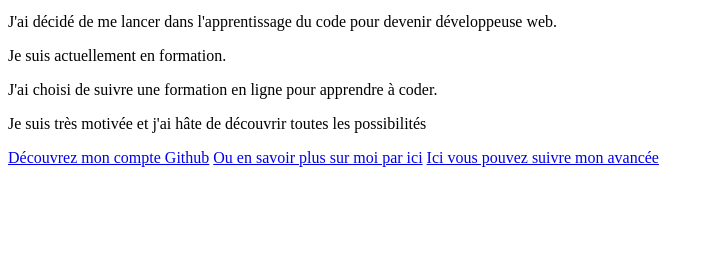
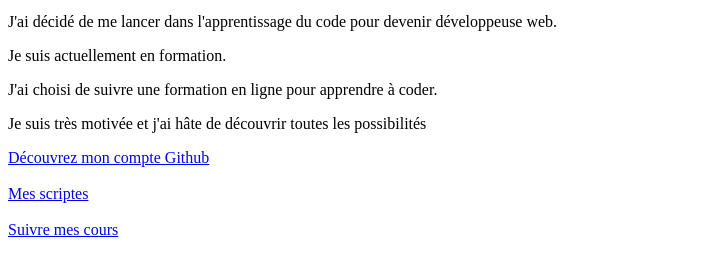
Before and after one commit to hadiascripte/Projet-Helium-HTML-CSS, a plain HTML site: page index.html in a window 1280 px wide. Shown: the part 101-374 px from the top of the page, without its empty margins (0-714 px from the left). Drawn offline with Linux system fonts and the light colour scheme.

Commit message:
first commit

```diff
--- a/index.html
+++ b/index.html
@@ -21,8 +21,8 @@
 
                 <p>Je suis actuellement en formation.</p>
                 <p>
-                    J'ai choisi de suivre une formation en ligne pour apprendre
-                    à coder.
+                    J'ai choisi de suivre une formation en ligne pour apprendre à
+                    coder.
                 </p>
                 <p>
                     Je suis très motivée et j'ai hâte de découvrir toutes les
@@ -34,10 +34,10 @@
         <a href="https://github.com/hadiascripte" target=" _blank"
             >Découvrez mon compte Github</a
         >
-        <a href="./Qui suis-je.html"> Ou en savoir plus sur moi par ici</a>
+        <br /><br />
+        <a href="mes réalisation.html"> Mes scriptes</a>
+        <br /><br />
 
-        <a href="./Mes apprentissages/Mes cours HTML.html"
-            >Ici vous pouvez suivre mon avancée</a
-        >
+        <a href="./Mes apprentissages/Mes cours HTML.html">Suivre mes cours</a>
     </body>
 </html>
```
Also changed, not shown: Mes apprentissages/Mes cours HTML.html (+1 -1 lines), mes réalisation.html (renamed from Qui suis-je.html), 1 other file.
